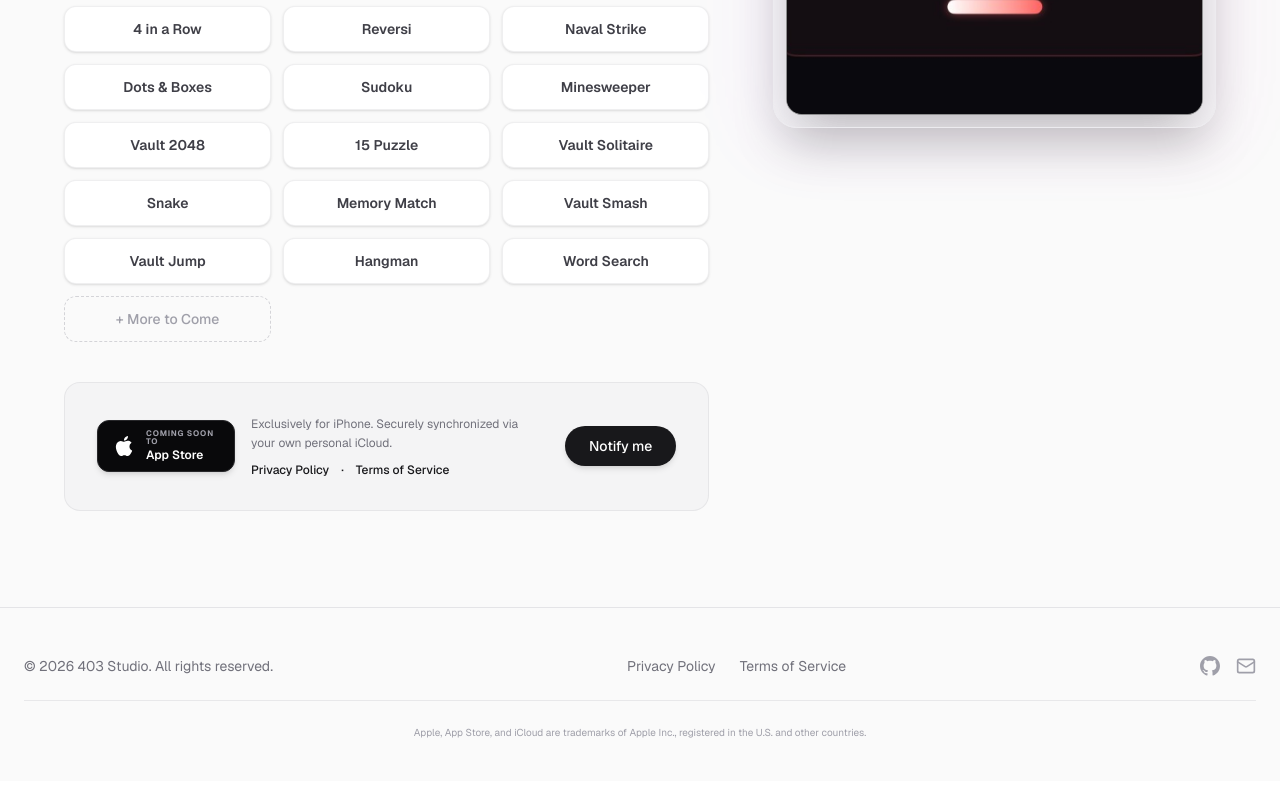
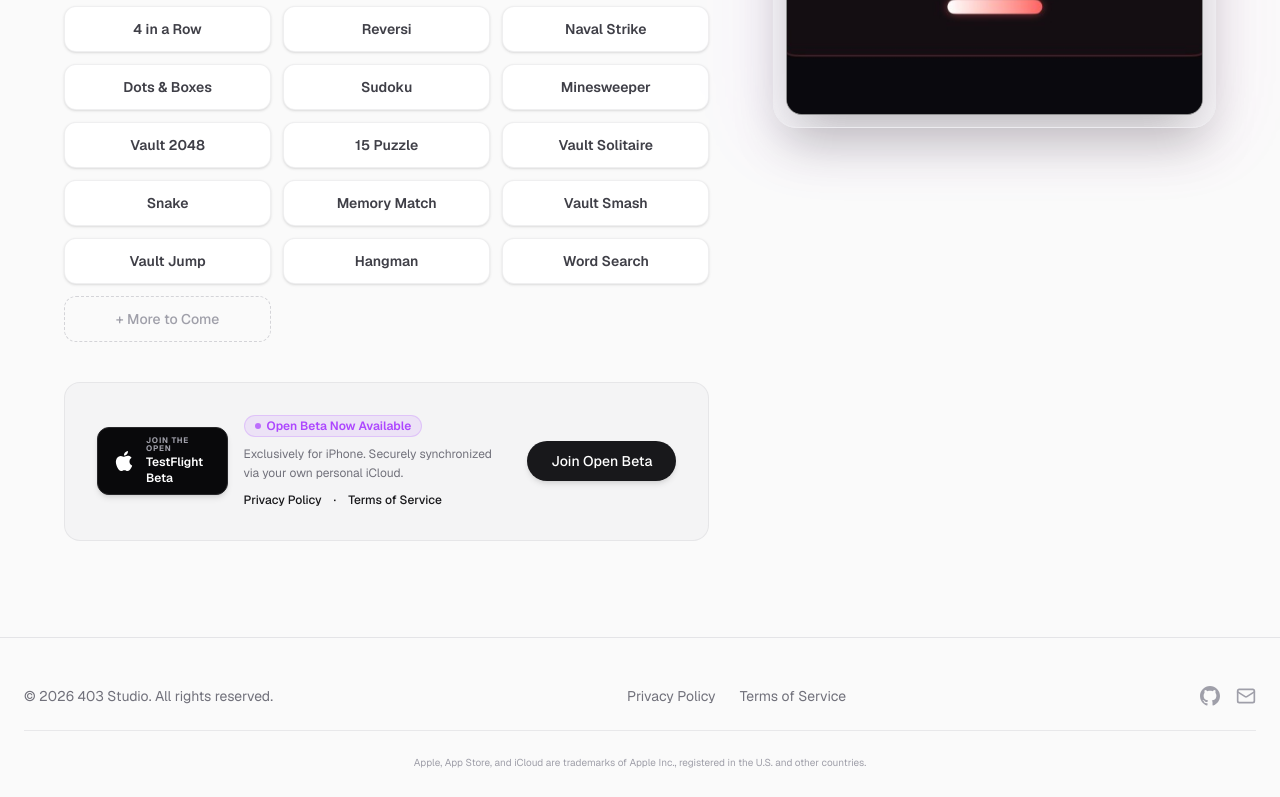
Before and after one commit to Stueygr/403Studio, a Next.js app: page /apps/game-vault in a window 1280 px wide. Shown: the part 983-1780 px from the top of the page. Built offline with nearby package versions, Linux system fonts and the light colour scheme.

Commit message:
Support TestFlight Open Beta badge, link, and button for apps in beta

```diff
--- a/app/apps/[slug]/page.tsx
+++ b/app/apps/[slug]/page.tsx
@@ -194,8 +194,14 @@ export default async function AppPage({ params }: Props) {
 
               <div className="rounded-2xl border border-zinc-200/85 dark:border-zinc-800 bg-zinc-100 dark:bg-zinc-900/50 p-6 md:p-8 flex flex-col sm:flex-row items-center justify-between gap-6">
                 <div className="flex flex-col sm:flex-row items-center gap-4 text-center sm:text-left">
-                  <AppStoreBadge href={app.appStoreUrl} />
+                  <AppStoreBadge href={app.appStoreUrl} betaUrl={"betaUrl" in app ? app.betaUrl : null} />
                   <div className="flex flex-col items-center sm:items-start">
+                    {"betaUrl" in app && app.betaUrl && !app.appStoreUrl && (
+                      <span className="inline-flex items-center gap-1.5 px-2.5 py-0.5 rounded-full text-xs font-semibold bg-purple-500/10 text-purple-500 border border-purple-500/20 mb-2">
+                        <span className="w-1.5 h-1.5 rounded-full bg-purple-500 animate-pulse" />
+                        Open Beta Now Available
+                      </span>
+                    )}
                     <p className="text-xs text-zinc-500 dark:text-zinc-450 leading-relaxed max-w-xs mb-2">
                       {app.syncDescription}
                     </p>
@@ -225,6 +231,15 @@ export default async function AppPage({ params }: Props) {
                   >
                     Download
                   </a>
+                ) : "betaUrl" in app && app.betaUrl ? (
+                  <a
+                    href={app.betaUrl}
+                    target="_blank"
+                    rel="noopener noreferrer"
+                    className="whitespace-nowrap px-6 py-2.5 rounded-full bg-zinc-900 dark:bg-white text-white dark:text-zinc-900 text-sm font-medium hover:scale-105 transition-transform shadow-md hover:shadow-lg"
+                  >
+                    Join Open Beta
+                  </a>
                 ) : (
                   <a
                     href={`mailto:${site.email}?subject=${encodeURIComponent(`${app.name} — notify me`)}`}
@@ -245,7 +260,8 @@ export default async function AppPage({ params }: Props) {
 
               {/* Mockup Showcase Bezel */}
               <div className="relative rounded-3xl overflow-hidden border border-zinc-200/50 dark:border-zinc-800 bg-zinc-100/50 dark:bg-zinc-900/50 backdrop-blur-md p-3 shadow-2xl">
-                {"screenshots" in app && app.screenshots ? (
+                {(() => {
+                  const content = "screenshots" in app && app.screenshots ? (
                     <ScreenshotGallery screenshots={app.screenshots} color={app.color} />
                   ) : (
                     <div className="relative aspect-square w-full rounded-2xl overflow-hidden border border-zinc-200/60 dark:border-zinc-800 bg-zinc-950">
@@ -258,7 +274,15 @@ export default async function AppPage({ params }: Props) {
                         className="object-cover object-top select-none group-hover:scale-102 transition-transform duration-700"
                       />
                     </div>
-                )}
+                  );
+                  return "betaUrl" in app && app.betaUrl ? (
+                    <a href={app.betaUrl} target="_blank" rel="noopener noreferrer" className="block cursor-pointer">
+                      {content}
+                    </a>
+                  ) : (
+                    content
+                  );
+                })()}
               </div>
             </div>
           </div>
--- a/app/page.tsx
+++ b/app/page.tsx
@@ -197,19 +197,36 @@ export default function Home() {
                       )}
                     </Link>
 
-                    <h3 className="text-xl font-bold mb-2 group-hover:text-zinc-900 dark:group-hover:text-white transition-colors">
+                    <div className="flex items-center gap-2.5 mb-2 flex-wrap">
+                      <h3 className="text-xl font-bold group-hover:text-zinc-900 dark:group-hover:text-white transition-colors">
                         {app.name}
                       </h3>
-                    <p className="text-zinc-600 dark:text-zinc-400 text-sm leading-relaxed mb-4 flex-grow">
+                      {"betaUrl" in app && app.betaUrl && !app.appStoreUrl && (
+                        <span className="inline-flex items-center gap-1.5 px-2 py-0.5 rounded-full text-[10px] font-semibold bg-purple-500/10 text-purple-500 border border-purple-500/20">
+                          <span className="w-1 h-1 rounded-full bg-purple-500 animate-pulse" />
+                          Beta
+                        </span>
+                      )}
+                    </div>
+                    <p className="text-zinc-650 dark:text-zinc-450 text-sm leading-relaxed mb-4 flex-grow">
                       {app.description}
                     </p>
 
                     {/* App Store Badge */}
                     <div className="mb-6 scale-90 origin-left">
-                      <AppStoreBadge href={app.appStoreUrl} />
+                      <AppStoreBadge href={app.appStoreUrl} betaUrl={"betaUrl" in app ? app.betaUrl : null} />
                     </div>
 
-                    {/* App Preview Mockup (Interactive 3D Tilt) — links to detail page */}
+                    {/* App Preview Mockup (Interactive 3D Tilt) — links to TestFlight if beta, else details page */}
+                    {"betaUrl" in app && app.betaUrl ? (
+                      <a href={app.betaUrl} target="_blank" rel="noopener noreferrer" className="block cursor-pointer">
+                        <AppCardMockup
+                          src={app.mockup}
+                          alt={`${app.name} interface preview`}
+                          glowColor={app.color}
+                        />
+                      </a>
+                    ) : (
                       <Link href={`/apps/${app.slug}`} className="block">
                         <AppCardMockup
                           src={app.mockup}
@@ -217,6 +234,7 @@ export default function Home() {
                           glowColor={app.color}
                         />
                       </Link>
+                    )}
 
                     <div className="flex items-center gap-3 mt-auto">
                       <Link
--- a/components/AppStoreBadge.tsx
+++ b/components/AppStoreBadge.tsx
@@ -2,9 +2,12 @@ import React from "react";
 
 type Props = {
   href?: string | null;
+  betaUrl?: string | null;
 };
 
-export function AppStoreBadge({ href }: Props) {
+export function AppStoreBadge({ href, betaUrl }: Props) {
+  const isBeta = !href && betaUrl;
+
   const inner = (
     <>
       {/* Apple Logo SVG */}
@@ -18,9 +21,11 @@ export function AppStoreBadge({ href }: Props) {
       {/* Badge Text */}
       <div className="flex flex-col items-start leading-none gap-0.5">
         <span className="text-[8px] font-bold uppercase tracking-widest text-zinc-400">
-          {href ? "Download on the" : "Coming soon to"}
+          {href ? "Download on the" : isBeta ? "Join the open" : "Coming soon to"}
         </span>
-        <span className="text-xs font-semibold text-white">App Store</span>
+        <span className="text-xs font-semibold text-white">
+          {href ? "App Store" : isBeta ? "TestFlight Beta" : "App Store"}
+        </span>
       </div>
     </>
   );
@@ -28,13 +33,13 @@ export function AppStoreBadge({ href }: Props) {
   const baseClass =
     "inline-flex items-center gap-3 bg-zinc-950 dark:bg-black text-white px-4 py-2 rounded-xl border border-zinc-800 hover:scale-[1.02] hover:border-zinc-700 transition-all select-none shadow-md";
 
-  if (href) {
+  if (href || betaUrl) {
     return (
       <a
-        href={href}
+        href={(href || betaUrl) ?? undefined}
         target="_blank"
         rel="noopener noreferrer"
-        aria-label="Download on the App Store"
+        aria-label={href ? "Download on the App Store" : "Join the open TestFlight Beta"}
         className={baseClass}
       >
         {inner}
--- a/lib/site.ts
+++ b/lib/site.ts
@@ -19,6 +19,7 @@ export const apps = [
     iconDark: "/icon_pilot_dark.jpg",
     mockup: "/pilot_logbook_ui_v2.png",
     appStoreUrl: null,
+    betaUrl: null,
     websiteUrl: "https://pilotlogbook.ca",
     websiteLabel: "PilotLogbook.ca",
     syncDescription: "Exclusively for iPhone & iPad. Securely synchronized directly to our website.",
@@ -46,6 +47,7 @@ export const apps = [
     iconDark: null,
     mockup: "/game_vault_mockup.png",
     appStoreUrl: null,
+    betaUrl: "https://testflight.apple.com/join/xxxxxx", // placeholder - replace with actual TestFlight link
     syncDescription: "Exclusively for iPhone. Securely synchronized via your own personal iCloud.",
     screenshots: [
       { src: "/gv_vault_smash.jpg", alt: "Vault Smash game showing brick breaker style gameplay" },
@@ -90,6 +92,7 @@ export const apps = [
     iconDark: null,
     mockup: "/vegas_cyberpunk_mockup.png",
     appStoreUrl: null,
+    betaUrl: null,
     syncDescription: "Exclusively for iPhone. Securely synchronized via your own personal iCloud.",
     screenshots: [
       { src: "/vcm_home.jpg", alt: "Vegas Cyberpunk Midnight home screen with all casino games" },
```
Lines whose indentation alone changed are shown as unchanged.
